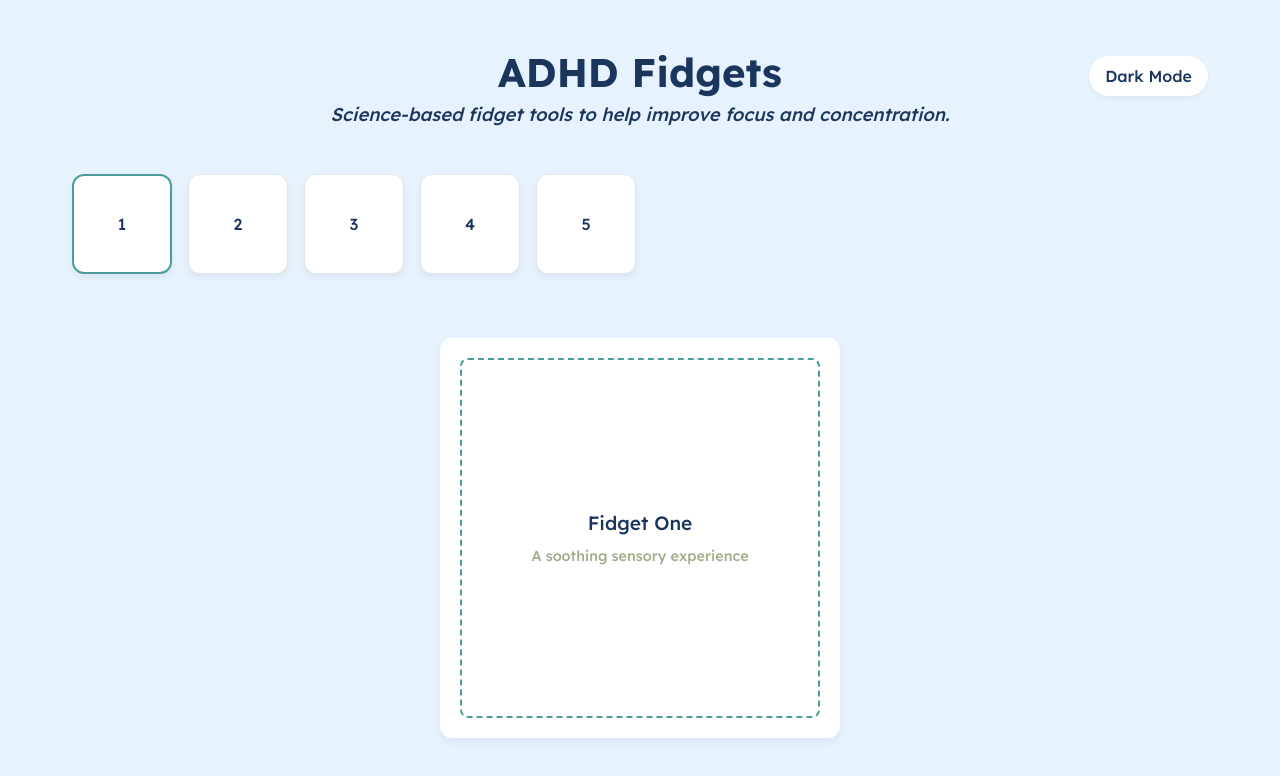
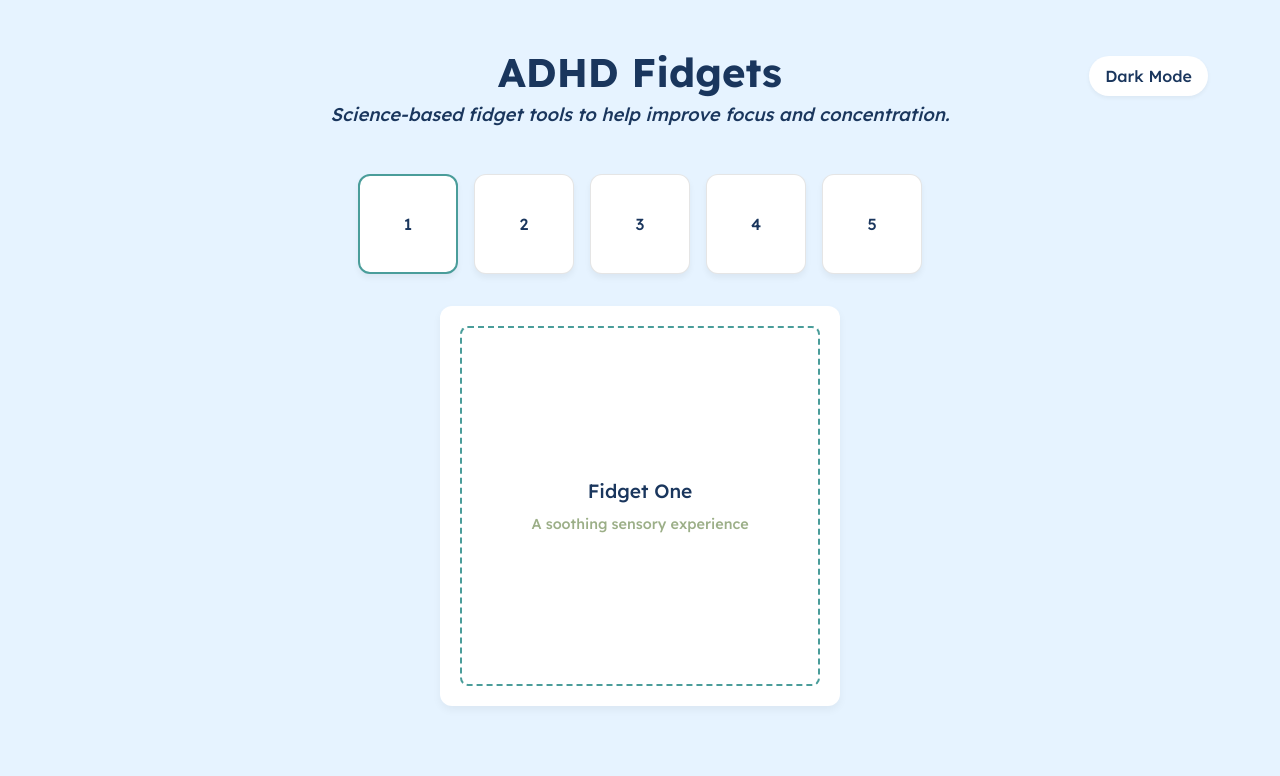
Before and after one commit to FerroDude/ADHD_Fidget_App, a React (Vite) app: page / in a window 1280 px wide. Shown: the top 776 px of the page. Built offline with nearby package versions, Linux system fonts and the light colour scheme.

Commit message:
centered selection placeholders

```diff
--- a/src/index.css
+++ b/src/index.css
@@ -211,9 +211,9 @@ p {
 /* Fidget selection area */
 .fidget-selection {
   display: flex;
-  flex-wrap: wrap;
-  gap: 1rem;
-  margin-bottom: 2rem;
+  justify-content: center;
+  flex-wrap: wrap; /* Allows items to wrap to next line if needed */
+  gap: 1rem; /* Maintains consistent spacing between items */
 }
 
 .fidget-icon {
```
